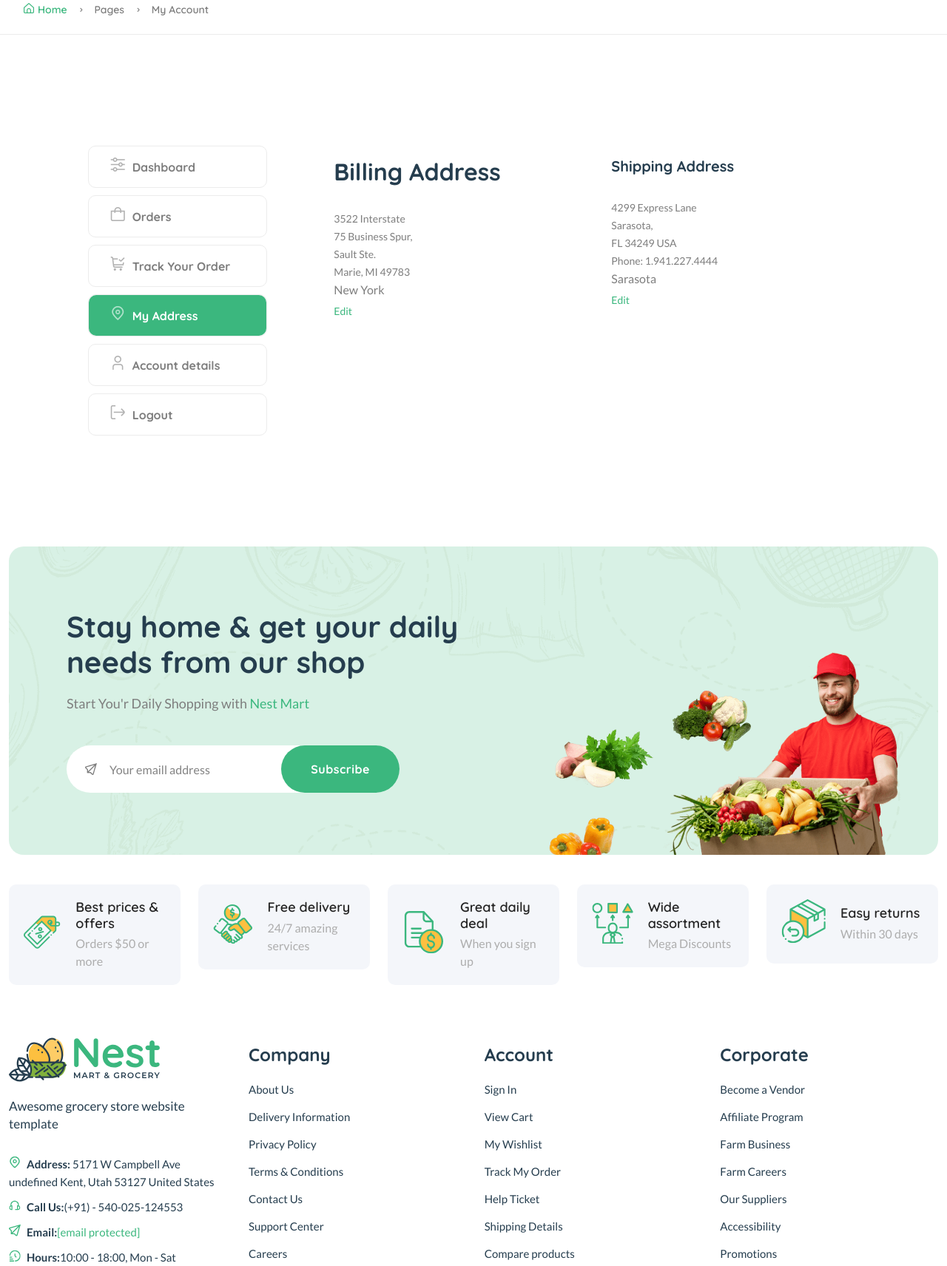
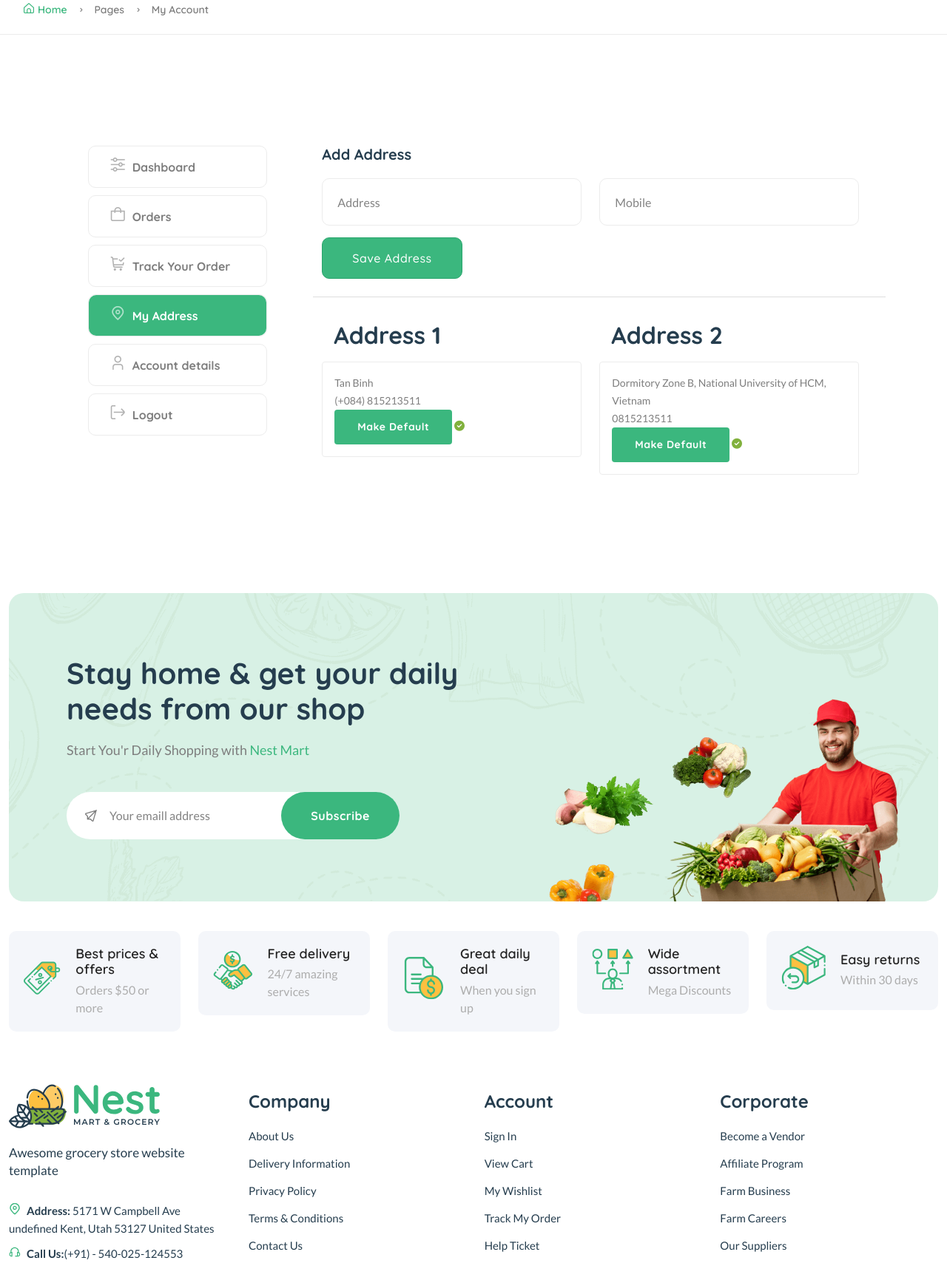
Before and after one commit to kharpham/CommerceShop, a Django app: page /dashboard/ in a window 1280 px wide, after a click on "My Address". Shown: the part 333-2045 px from the top of the page at 74% size. Run offline with Django 5.2, Linux system fonts and the light colour scheme; a user stored in the database is signed in; data comes from the database, SQL or seed files in the repository; both versions use the stored data as it was after the commit; parts of the project's set-up code (start-up, migrations or seed data) failed here and were passed over; some libraries are stand-ins or nearby versions.

Commit message:
Add address dashboard and submission feature

```diff
--- a/core/models.py
+++ b/core/models.py
@@ -186,7 +186,10 @@ class WishList(models.Model):
 class Address(models.Model):
     user = models.ForeignKey(User, on_delete=models.SET_NULL, null=True, related_name="address")
     address =  models.CharField(max_length=100, null=True)
+    mobile = models.CharField(max_length=20, null=True)
     status = models.BooleanField(default=False)
 
     class Meta:
         verbose_name_plural = "Address"
+    def __str__(self):
+        return self.address
--- a/core/views.py
+++ b/core/views.py
@@ -321,8 +321,20 @@ def payment_failed_view(request):
 @login_required()
 def customer_dashboard(request):
     orders = request.user.cart_orders.all().order_by("-order_date")
+    addresses =  Address.objects.filter(user=request.user)
+
+    if request.method == "POST":
+        mobile = request.POST.get("mobile")
+        address = request.POST.get("address")
+        new_address = Address.objects.create(
+            user=request.user,
+            address=address,
+            mobile=mobile
+        )
+        return redirect("core:dashboard")
     context = {
-        "orders": orders
+        "orders": orders,
+        "addresses": addresses,
     }
     return render(request, 'core/dashboard.html', context)
 
@@ -331,10 +343,11 @@ def order_detail(request, id):
     try:
         order = CartOrder.objects.get(user=request.user, id=id)
         order_items = order.items.all()
+
         context = {
             "order_items": order_items,
             "order": order,
         }
         return render(request, 'core/order-detail.html', context)
     except CartOrder.DoesNotExist:
-        raise Http404("Order does not exist")
+        raise Http404("Order does not exist.")
--- a/templates/core/dashboard.html
+++ b/templates/core/dashboard.html
@@ -121,37 +121,48 @@
                                     </div>
                                     <div class="tab-pane fade" id="address" role="tabpanel" aria-labelledby="address-tab">
                                         <div class="row">
+                                            <div>
+                                                <form class="mb-4" method="POST" action="{% url 'core:dashboard'%}">
+                                                    {% csrf_token %}
+                                                    <div class="header mb-20">
+                                                        <h5>Add Address</h5>
+                                                    </div>
+                                                    <div class="row">
+                                                        <div class="form-group col-md-6">
+                                                            <input type="text" placeholder="Address" required name="address">
+                                                        </div>
+                                                        <div class="form-group col-md-6">
+                                                            <input type="text" placeholder="Mobile" required name="mobile">
+                                                        </div>
+                                                        <div class="col-md-12">
+                                                            <button type="submit" class="btn btn-fill-out submit font-weight-bold">Save Address</button>
+                                                        </div>
+                                                    </div>
+
+                                                </form>
+
+                                            </div>
+                                            <hr>
+                                            {% for address in addresses %}
                                             <div class="col-lg-6">
                                                 <div class="card mb-3 mb-lg-0">
                                                     <div class="card-header">
-                                                        <h3 class="mb-0">Billing Address</h3>
+                                                        <h3 class="mb-0">Address {{forloop.counter}}</h3>
                                                     </div>
-                                                    <div class="card-body">
+
+                                                    <div class="card-body border rounded mb-10">
                                                         <address>
-                                                            3522 Interstate<br />
-                                                            75 Business Spur,<br />
-                                                            Sault Ste. <br />Marie, MI 49783
+                                                            {{address}} <br>
+                                                            {{address.mobile}}
                                                         </address>
-                                                        <p>New York</p>
-                                                        <a href="#" class="btn-small">Edit</a>
+                                                        <button class="btn">Make Default</button>
+                                                        <i class="fa fa-check-circle text-success"></i>
                                                     </div>
+
                                                 </div>
                                             </div>
-                                            <div class="col-lg-6">
-                                                <div class="card">
-                                                    <div class="card-header">
-                                                        <h5 class="mb-0">Shipping Address</h5>
-                                                    </div>
-                                                    <div class="card-body">
-                                                        <address>
-                                                            4299 Express Lane<br />
-                                                            Sarasota, <br />FL 34249 USA <br />Phone: 1.941.227.4444
-                                                        </address>
-                                                        <p>Sarasota</p>
-                                                        <a href="#" class="btn-small">Edit</a>
-                                                    </div>
-                                                </div>
-                                            </div>
+                                            {% endfor %}
+
                                         </div>
                                     </div>
                                     <div class="tab-pane fade" id="account-detail" role="tabpanel" aria-labelledby="account-detail-tab">
```
Also changed, not shown: core/migrations/0019_address_mobile.py (added), db.sqlite3.
